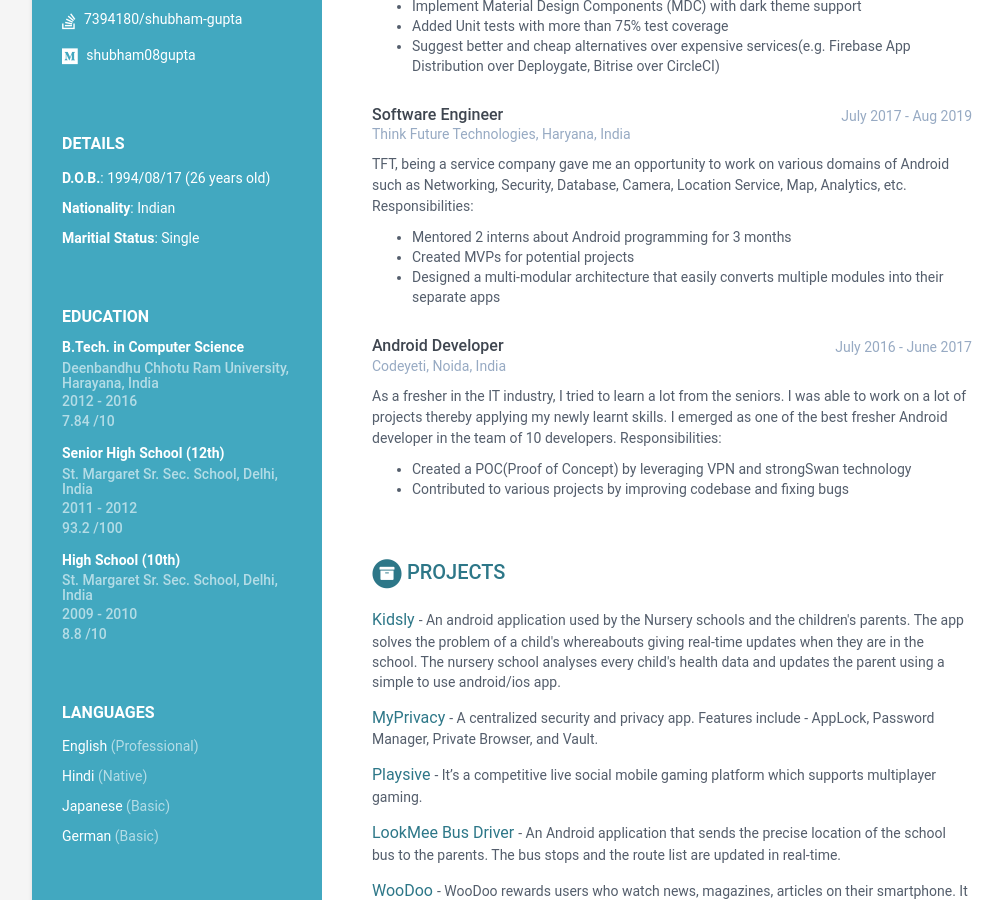
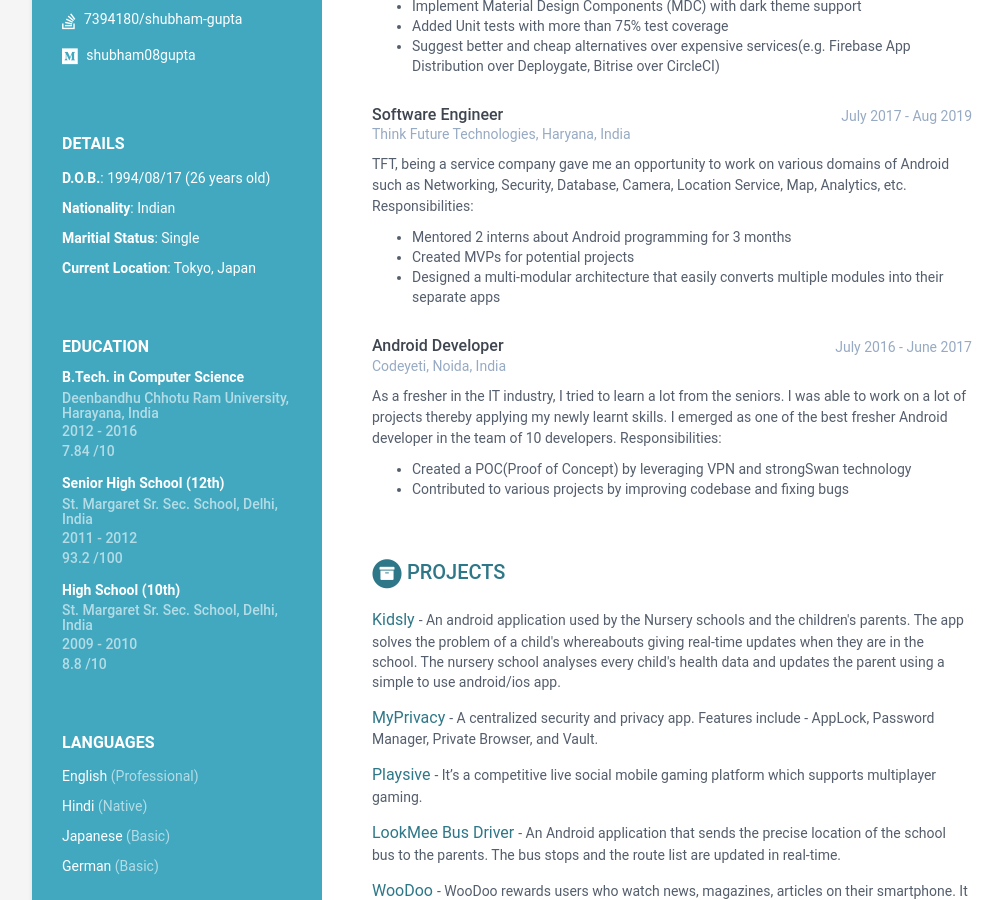
Before and after one commit to shubham08gupta/shubham08gupta.github.io, a Jekyll site: the page built from index.html, in a window 1280 px wide and 900 px high, scrolled down 520 px. Shown: the whole window, without its empty margins (108-1110 px from the left). Built offline with Jekyll 4.4.1, drawn with Linux system fonts in a browser that asks for light colours.

Commit message:
add current location in profile detail

```diff
--- a/_data/data.yml
+++ b/_data/data.yml
@@ -20,6 +20,9 @@
 
       - title: Maritial Status
         description: Single
+
+      - title: Current Location
+        description: Tokyo, Japan
 
     # Sidebar links
     email: shubham6222gupta@gmail.com
```
